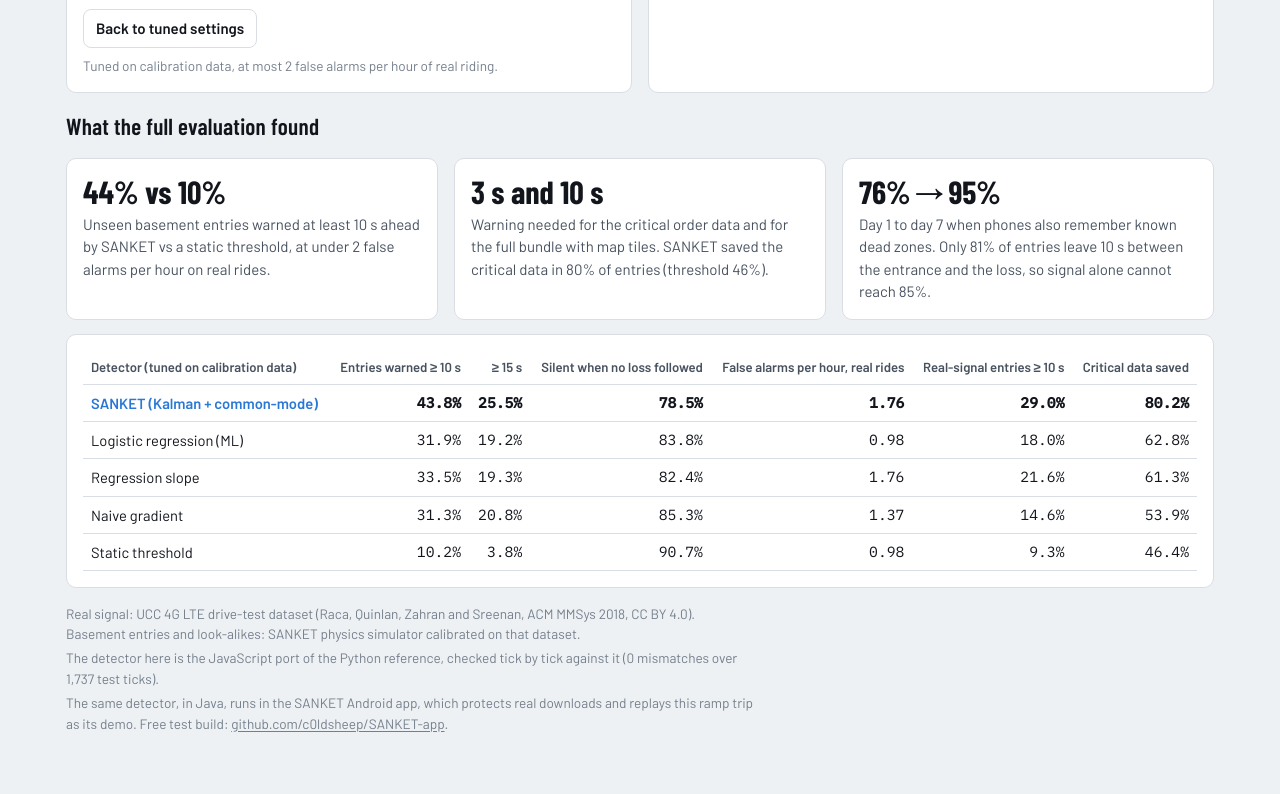
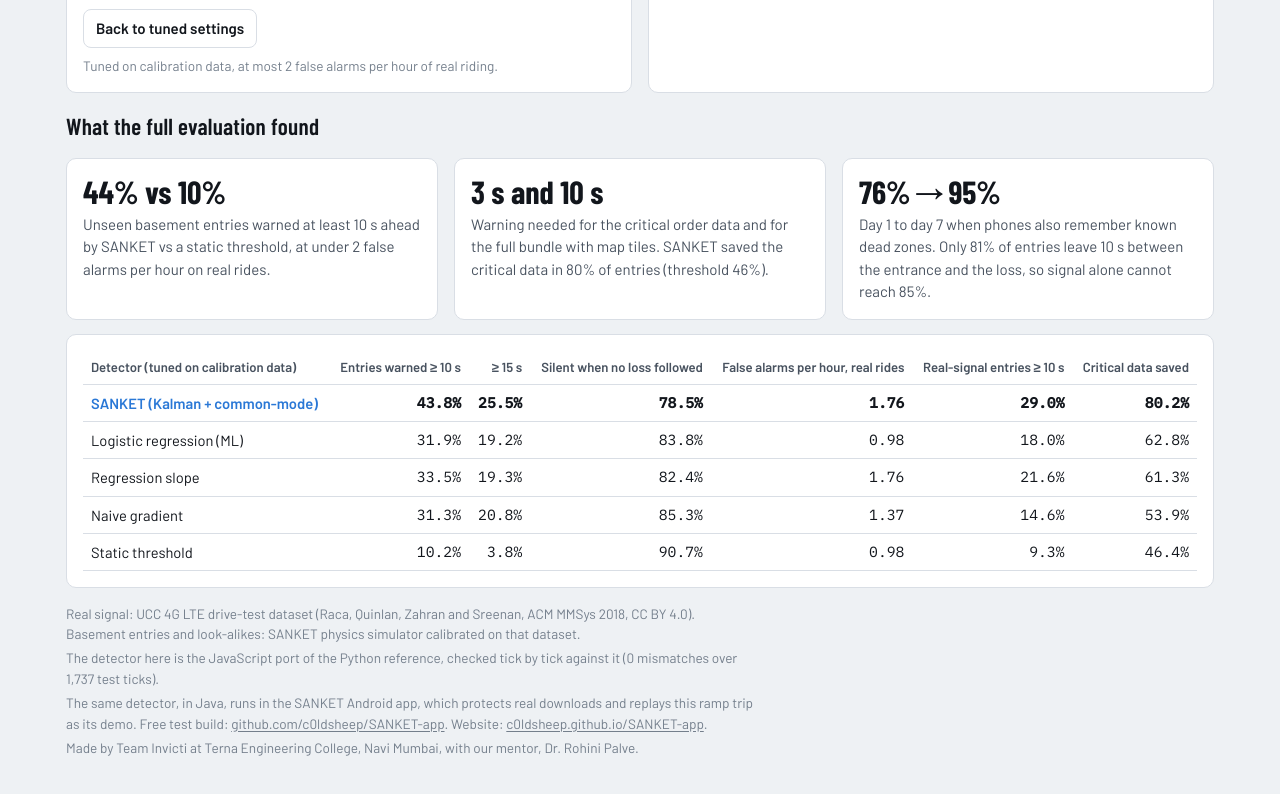
Before and after one commit to c0ldsheep/SANKET-app, a plain HTML site: page research/web/SANKET_dashboard.html in a window 1280 px wide. Shown: the part 1308-2102 px from the top of the page. Drawn offline with nearby package versions, Linux system fonts and the light colour scheme.

Commit message:
Website live at c0ldsheep.github.io/SANKET-app after our mentor's review; the dashboard credits our mentor, Dr. Rohini Palve, and links the website

```diff
--- a/research/web/SANKET_dashboard.html
+++ b/research/web/SANKET_dashboard.html
@@ -267,7 +267,8 @@ footer a { color: inherit; text-decoration: underline; text-underline-offset: 2p
   <footer>
     <p>Real signal: UCC 4G LTE drive-test dataset (Raca, Quinlan, Zahran and Sreenan, ACM MMSys 2018, CC BY 4.0). Basement entries and look-alikes: SANKET physics simulator calibrated on that dataset.</p>
     <p>The detector here is the JavaScript port of the Python reference, checked tick by tick against it (0 mismatches over 1,737 test ticks).</p>
-    <p>The same detector, in Java, runs in the SANKET Android app, which protects real downloads and replays this ramp trip as its demo. Free test build: <a href="https://github.com/c0ldsheep/SANKET-app">github.com/c0ldsheep/SANKET-app</a>.</p>
+    <p>The same detector, in Java, runs in the SANKET Android app, which protects real downloads and replays this ramp trip as its demo. Free test build: <a href="https://github.com/c0ldsheep/SANKET-app">github.com/c0ldsheep/SANKET-app</a>. Website: <a href="https://c0ldsheep.github.io/SANKET-app/">c0ldsheep.github.io/SANKET-app</a>.</p>
+    <p>Made by Team Invicti at Terna Engineering College, Navi Mumbai, with our mentor, Dr. Rohini Palve.</p>
   </footer>
 </div>
 
```
Also changed, not shown: research/web/index.html (+2 -1 lines), 2 other files.
